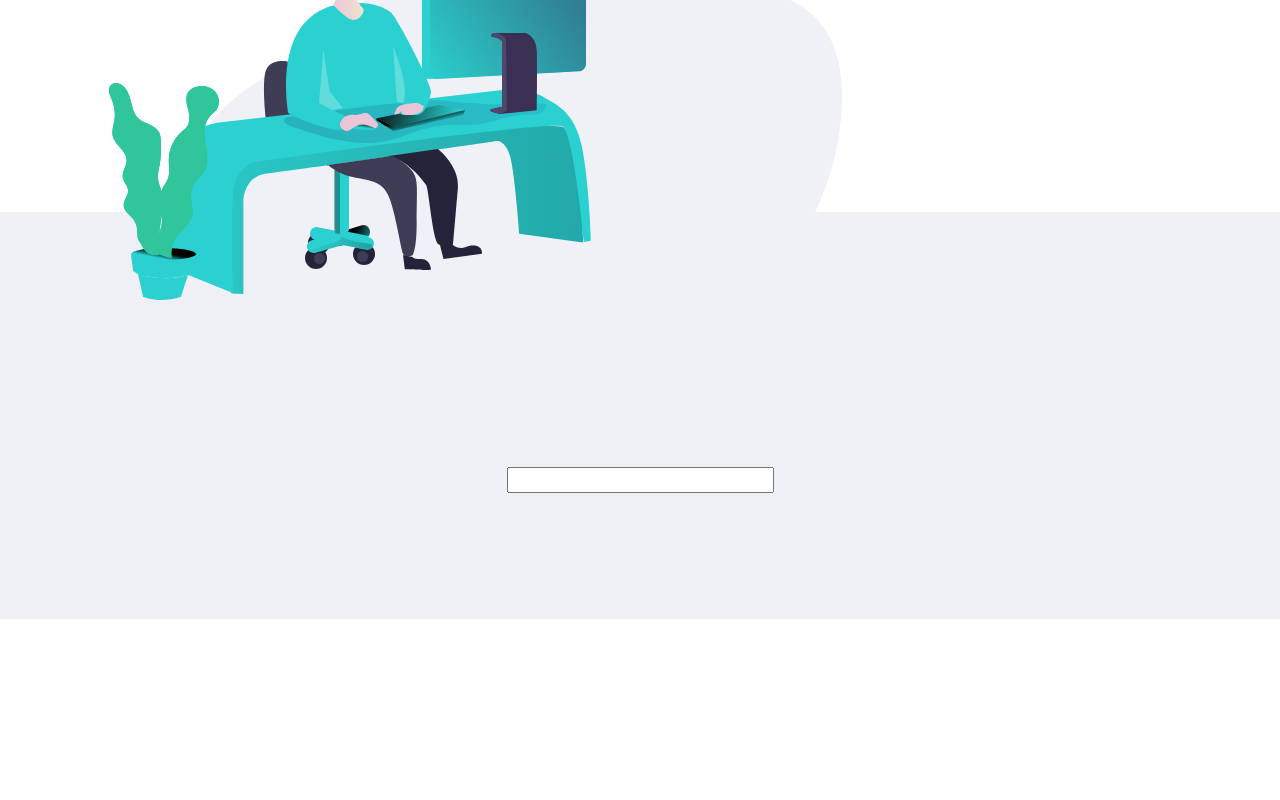
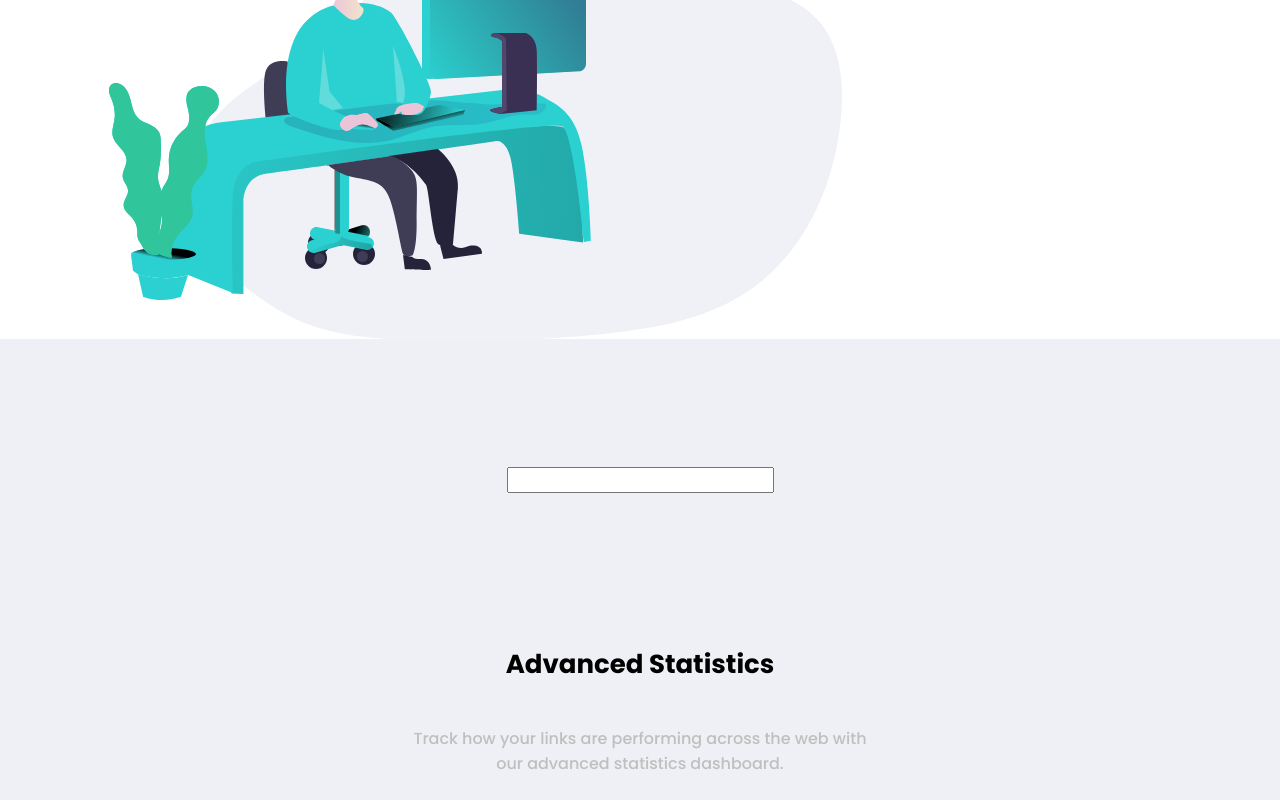
Before and after one commit to GONZOLOL/url-shortening-api-master, a React (Create React App) app: page / in a window 1280 px wide. Shown: the part 736-1536 px from the top of the page. Before the commit the page ends 1355 px from the top, so only its background shows below. Built offline with nearby package versions, Linux system fonts and the light colour scheme.

Commit message:
component creation

```diff
--- a/src/components/App.js
+++ b/src/components/App.js
@@ -17,7 +17,10 @@ function App() {
         <input type="text" />
       </div>
       <div className='secondary-container'>
-
+        <div className='secondaryInfo'>
+          <p className='letter3'>Advanced Statistics</p>
+          <p className='letter4'>Track how your links are performing across the web with <br/> our advanced statistics dashboard.</p>
+        </div>
       </div>
     </>
   );
--- /dev/null
+++ b/src/components/Button.jsx
@@ -0,0 +1,6 @@
+const Button = (props) => (
+    <Button>
+        <Button label={props.buttonLabel}/>
+        <Button size={props.buttonSize} />
+    </Button>
+);
--- a/src/styles/body.scss
+++ b/src/styles/body.scss
@@ -5,7 +5,7 @@
     flex-flow: row wrap;
     align-items: center;
     margin: 2% 0% 2% 8%;
-
+    justify-content: space-between;
 }
     .left-text{
         display: flex;
@@ -40,5 +40,21 @@
 }
 
 .secondary-container {
-
+    display: flex;
+    justify-content: center;
 }
+    .secondaryInfo{
+        display: flex;
+        justify-content: center;
+        align-items: center;
+        flex-direction: column;
+        text-align: center;
+    }
+    .letter3{
+        font-size: 26px;
+        font-weight: 700;
+    }
+    .letter4{
+        font-size: 16px;
+        color: styles.$Gray;
+    }
```
Also changed, not shown: src/components/HomeCard.jsx (added, +9 -0 lines).
